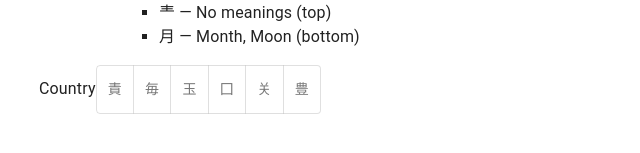
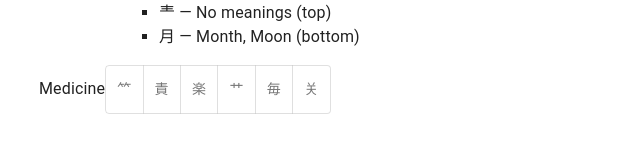
Before and after one commit to azimia404/KanjiJidai, a Next.js app: page / in a window 1280 px wide. Shown: the part 483-636 px from the top of the page, without its empty margins (1-641 px from the left). Built offline with nearby package versions, Linux system fonts and the light colour scheme.

Commit message:
Added position minitest for Kanji Components

```diff
--- a/src/features/test/api/pickConfusables.tsx
+++ b/src/features/test/api/pickConfusables.tsx
@@ -3,20 +3,36 @@ import type { KanjiData, KanjiComponent } from "@/shared/types/kanji";
 
 const kanjiData = kanjiDataRaw as KanjiData;
 
-function collectElements(nodes: KanjiComponent[], into: Set<string>) {
+function collectElements(nodes: KanjiComponent[], into: Map<string, string[]>) {
   for (const node of nodes) {
-    into.add(node.element);
+    if (!into.has(node.element)) into.set(node.element, node.meanings);
     collectElements(node.children, into);
   }
 }
 
-const allComponentElements = (() => {
-  const set = new Set<string>();
+const allComponents = (() => {
+  const map = new Map<string, string[]>();
   for (const entry of Object.values(kanjiData)) {
-    collectElements(entry.decomposition, set);
+    collectElements(entry.decomposition, map);
   }
-  return Array.from(set);
+  return map;
 })();
+
+const allComponentElements = Array.from(allComponents.keys());
+
+// distractors aren't really part of the target kanji, so position/phonetic/
+// radical don't apply — just carry the glyph and its own meanings, if any.
+function toComponent(element: string): KanjiComponent {
+  return {
+    element,
+    original: null,
+    position: null,
+    phonetic: false,
+    radical: false,
+    meanings: allComponents.get(element) ?? [],
+    children: [],
+  };
+}
 
 // Hand-authored lookalikes worth mixing in deliberately — these are the
 // mix-ups a learner actually makes, not just visually random glyphs.
@@ -47,16 +63,17 @@ function shuffle<T>(arr: T[]): T[] {
 }
 
 export function pickConfusables(
-  answers: string[],
+  answers: KanjiComponent[],
   forbidden: Set<string>,
   count: number,
-): string[] {
-  const exclude = new Set([...answers, ...forbidden]);
+): KanjiComponent[] {
+  const answerElements = answers.map((a) => a.element);
+  const exclude = new Set([...answerElements, ...forbidden]);
   const picked: string[] = [];
 
   const lookalikes = new Set<string>();
-  for (const answer of answers) {
-    for (const lookalike of CONFUSABLES[answer] ?? []) {
+  for (const element of answerElements) {
+    for (const lookalike of CONFUSABLES[element] ?? []) {
       if (!exclude.has(lookalike)) lookalikes.add(lookalike);
     }
   }
@@ -74,5 +91,5 @@ export function pickConfusables(
     }
   }
 
-  return picked;
+  return picked.map(toComponent);
 }
--- a/src/features/test/ui/TestKanjiComponents.tsx
+++ b/src/features/test/ui/TestKanjiComponents.tsx
@@ -11,19 +11,15 @@ import ToggleButton from "@mui/material/ToggleButton";
 import ToggleButtonGroup from "@mui/material/ToggleButtonGroup";
 
 import { pickRandomComponents } from "@/features/test/api/pickRandomComponents";
-import { KanjiComponent, KanjiData, KanjiEntry } from "@/shared/types/kanji";
+import { KanjiComponent, KanjiData, KanjiEntry, KANJI_POSITIONS } from "@/shared/types/kanji";
 import { pickConfusables } from "../api/pickConfusables";
 
 const kanjiData = kanjiDataRaw as KanjiData;
 
 export function makeRound(kanji: string) {
-  const answers = kanjiData[kanji].decomposition.map(
-    (c: KanjiComponent) => c.element,
-  );
+  const answers = kanjiData[kanji].decomposition;
   const forbidden = allTreeNodes(kanjiData[kanji]); // every depth
-  console.log("forbidden", forbidden);
   const distractors = pickConfusables(answers, forbidden, 4);
-  console.log("distractors", distractors);
   return {
     prompt: kanjiData[kanji].meanings[0],
     tiles: shuffle([...answers, ...distractors]),
@@ -54,55 +50,82 @@ function allTreeNodes(kanji: KanjiEntry): Set<string> {
 }
 
 export function TestKanjiComponents() {
-  const handleSearch = (q: string) => {
-    setResult(findKanji(q) ?? null);
-    setRound(makeRound(q));
-    setSelected([]);
-    setRevealed(false);
-  };
+  const [positionRound, setPositionRound] = useState(false);
+  // const handleSearch = (q: string) => {
+  //   setResult(findKanji(q) ?? null);
+  //   setRound(makeRound(q));
+  //   setSelected([]);
+  //   setRevealed(false);
+  // };
 
-  const [query, setQuery] = useState("国");
-  const [result, setResult] = useState<ReturnType<typeof findKanji> | null>(
-    findKanji(query),
-  );
+  const [query, setQuery] = useState("薬");
+  // const [result, setResult] = useState<ReturnType<typeof findKanji> | null>(
+  //   findKanji(query),
+  // );
 
   const [round, setRound] = useState(() => makeRound(query));
-  const [selected, setSelected] = useState<string[]>([]);
-  const [revealed, setRevealed] = useState(false);
+  const [selected, setSelected] = useState<KanjiComponent[]>([]);
+  const [currentComponent, setCurrentComponent] =
+    useState<KanjiComponent | null>(null);
+  // const [revealed, setRevealed] = useState(false);
 
   return (
     <>
       {round.prompt}
       <ToggleButtonGroup aria-label="kanji components">
-        {round.tiles.map((s) => {
+        {round.tiles.map((s, i) => {
           const found = selected.includes(s);
           return (
             <ToggleButton
-              key={s}
-              value={s}
+              key={i}
+              value={s.element}
               selected={found}
               disabled={found}
-              aria-label={s}
+              aria-label={s.element}
               onClick={() => {
                 if (round.answers.includes(s)) {
-                  setSelected((prev) => [...prev, s]);
-                  console.log("selected", selected);
-                  console.log("round.answers", round.answers);
+                  setPositionRound(true);
+                  setCurrentComponent(s);
+                  // setSelected((prev) => [...prev, s]);
                 }
               }}
             >
-              {s}
+              {s.element}
             </ToggleButton>
           );
         })}
-       </ToggleButtonGroup>
+      </ToggleButtonGroup>
 
-       {selected.length === round.answers.length && (query)}
+      {positionRound && (
+        <>
+          <h1>Position round for {currentComponent?.element}</h1>
+          <ToggleButtonGroup aria-label="kanji component positions">
+            {KANJI_POSITIONS.map((pos) => (
+              <ToggleButton
+                key={pos}
+                value={pos}
+                aria-label={pos}
+                onClick={() => {
+                  if (pos === currentComponent?.position) {
+                    setSelected((prev) => [...prev, currentComponent]);
+                    setCurrentComponent(null);
+                    setPositionRound(false);
+                  }
+                }}
+              >
+                {pos}
+              </ToggleButton>
+            ))}
+          </ToggleButtonGroup>
+        </>
+      )}
+
+      {selected.length === round.answers.length && query}
     </>
   );
 }
 
-//   <Input
+// </>   <Input
 //     value={query}
 //     onChange={setQuery}
 //     placeholder="Введите кандзи"
--- a/src/shared/types/kanji.ts
+++ b/src/shared/types/kanji.ts
@@ -1,17 +1,20 @@
-export type KanjiPosition =
-  | 'top'
-  | 'bottom'
-  | 'left'
-  | 'right'
-  | 'middle'
-  | 'kamae'
-  | 'kamaec'
-  | 'nyo'
-  | 'nyoc'
-  | 'tare'
-  | 'tarec'
-  | '⿵A'
-  | '⿵B';
+export const KANJI_POSITIONS = [
+  'top',
+  'bottom',
+  'left',
+  'right',
+  'middle',
+  'kamae',
+  'kamaec',
+  'nyo',
+  'nyoc',
+  'tare',
+  'tarec',
+  '⿵A',
+  '⿵B',
+] as const;
+
+export type KanjiPosition = (typeof KANJI_POSITIONS)[number];
 
 export interface KanjiComponent {
   element: string;
```
